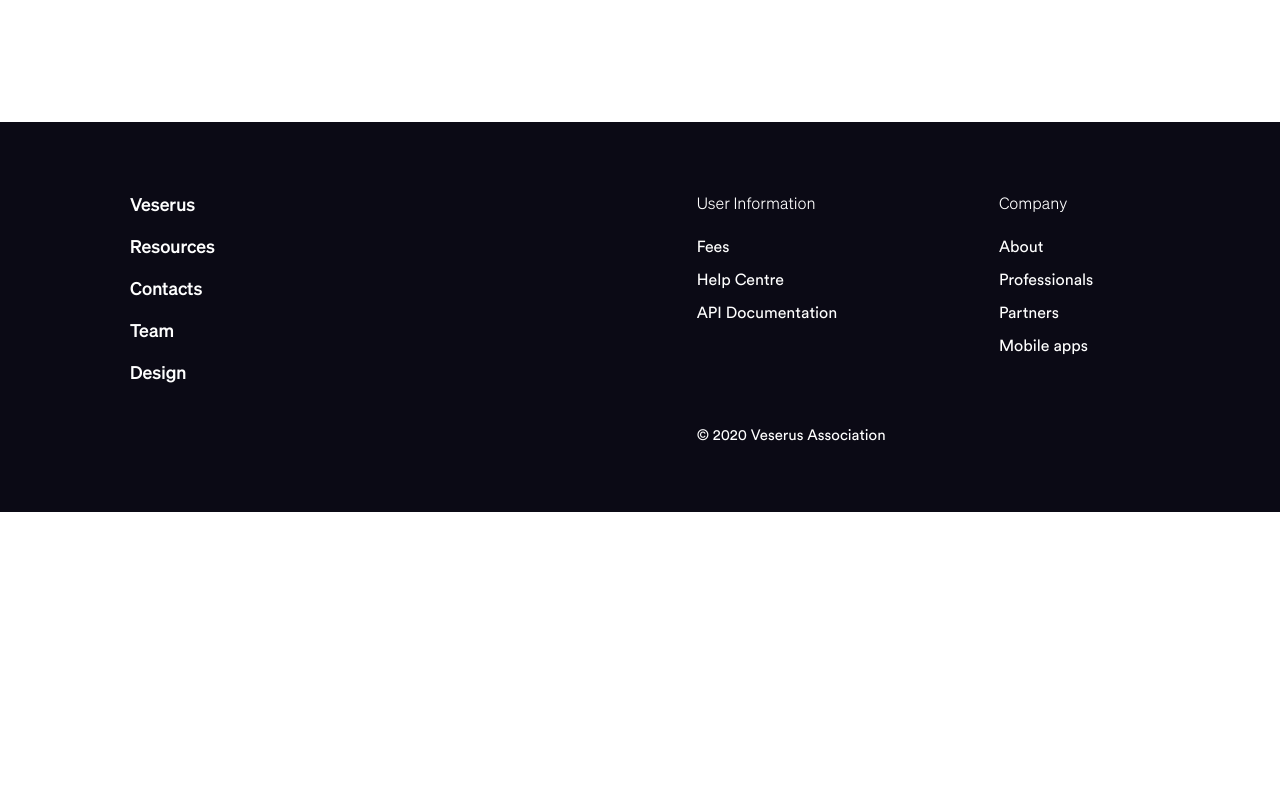
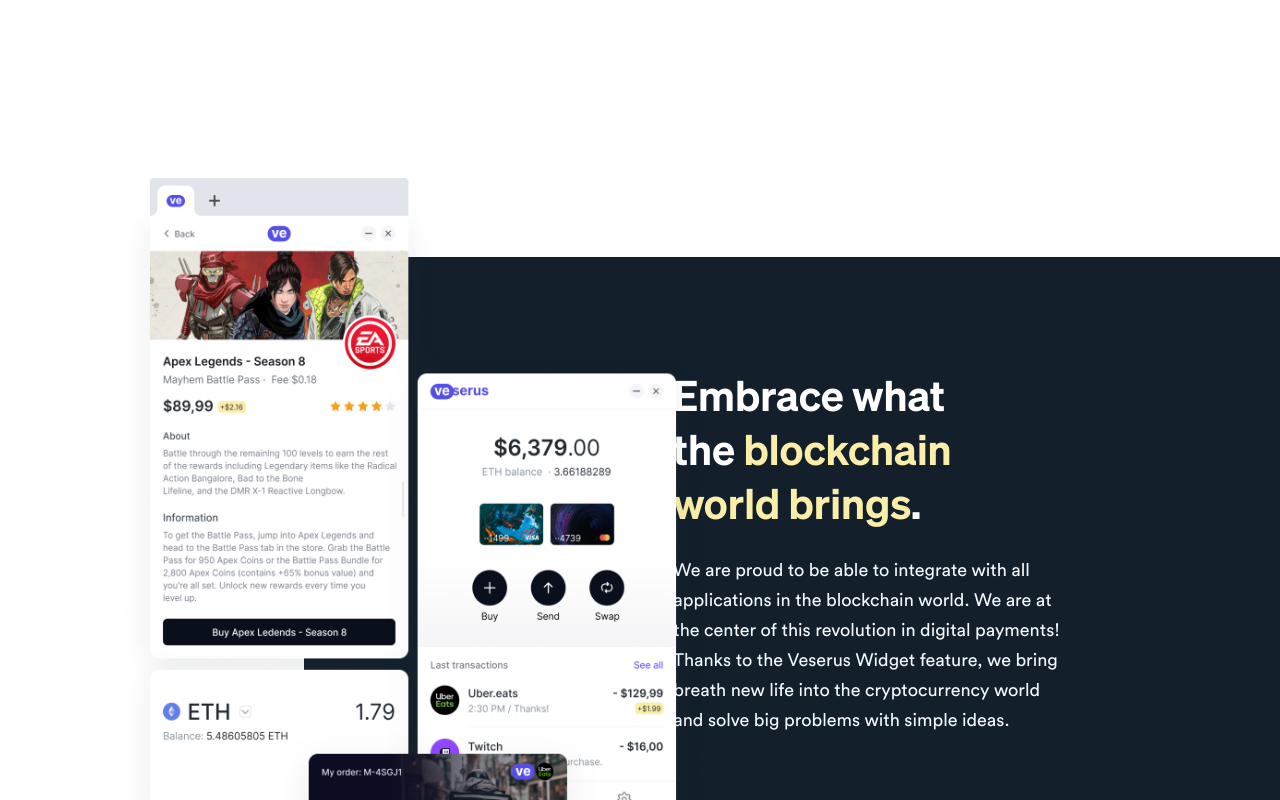
Before and after one commit to ramizahmed07/veserus, a React (Create React App) app: page /features in a window 1280 px wide. Shown: the part 3200-4000 px from the top of the page. Before the commit the page ends 3712 px from the top, so only its background shows below. Built offline with nearby package versions, Linux system fonts and the light colour scheme.

Commit message:
create blockchain section

```diff
--- a/src/pages/Features/Features.js
+++ b/src/pages/Features/Features.js
@@ -5,6 +5,7 @@
 import HalfSteps from "../../assets/images/half-steps.png";
 import SearchIcon from "../../assets/images/search-icon.png";
 import OrderImage from "../../assets/images/order.png";
+import VeserusUI from "../../assets/images/features-veserus-ui.png";
 import "./features.scss";
 
 const Features = () => {
@@ -81,6 +82,23 @@
             <img src={OrderImage} alt="order" />
           </div>
         </div>
+        <div className="features__content__blockchain">
+          <div className="features__content__blockchain__bg">
+            <div>
+              <div className="features__content__blockchain__bg__title">
+                Embrace what the <span>blockchain world brings</span>.
+              </div>
+              <div className="features__content__blockchain__bg__desc">
+                We are proud to be able to integrate with all applications in
+                the blockchain world. We are at the center of this revolution in
+                digital payments! Thanks to the Veserus Widget feature, we bring
+                breath new life into the cryptocurrency world and solve big
+                problems with simple ideas.
+              </div>
+            </div>
+          </div>
+          <img src={VeserusUI} alt="blockchain" />
+        </div>
       </div>
     </div>
   );
--- a/src/pages/Features/features.scss
+++ b/src/pages/Features/features.scss
@@ -162,7 +162,7 @@
       }
     }
     &__transfers {
-      margin: 220px 0;
+      margin-top: 220px;
       display: flex;
       align-items: center;
       &__title {
@@ -191,5 +191,49 @@
         }
       }
     }
+    &__blockchain {
+      margin-top: 220px;
+      margin-bottom: 220px;
+      padding: 135px 0;
+      display: flex;
+      align-items: center;
+      position: relative;
+      width: 100vw;
+
+      &__bg {
+        background-color: #13202c;
+        // height: 571px;
+        display: flex;
+        align-items: center;
+        flex-direction: column;
+        padding: 110px 0;
+        width: 88vw;
+        margin-left: auto;
+
+        &__title {
+          font-family: "Sohne 600", sans-serif;
+          font-size: 42px;
+          color: white;
+          margin-bottom: 26px;
+          width: 279px;
+          span {
+            color: #fbeea8;
+          }
+        }
+        &__desc {
+          font-size: 18px;
+          line-height: 30px;
+          color: #f4f8fc;
+          width: 387px;
+        }
+      }
+      img {
+        width: 600px;
+        height: 841px;
+        position: absolute;
+        left: -37px;
+        top: 56px;
+      }
+    }
   }
 }
```
Also changed, not shown: src/assets/images/features-veserus-ui.png (added).
